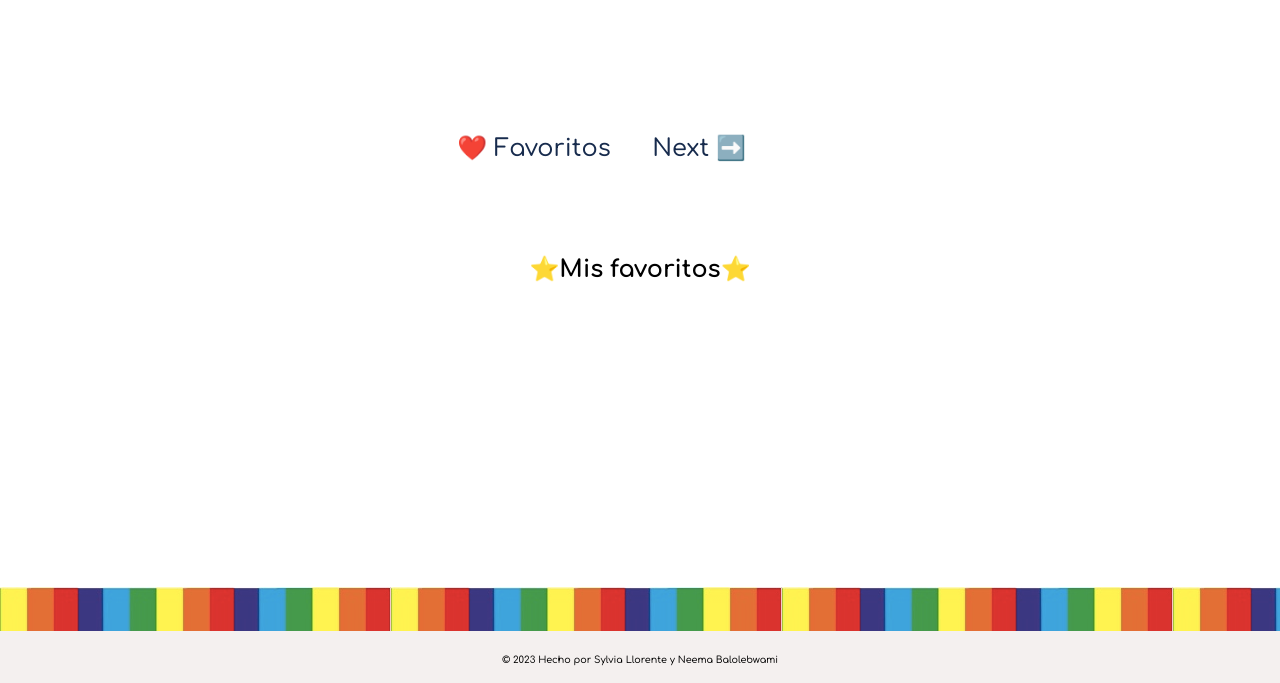
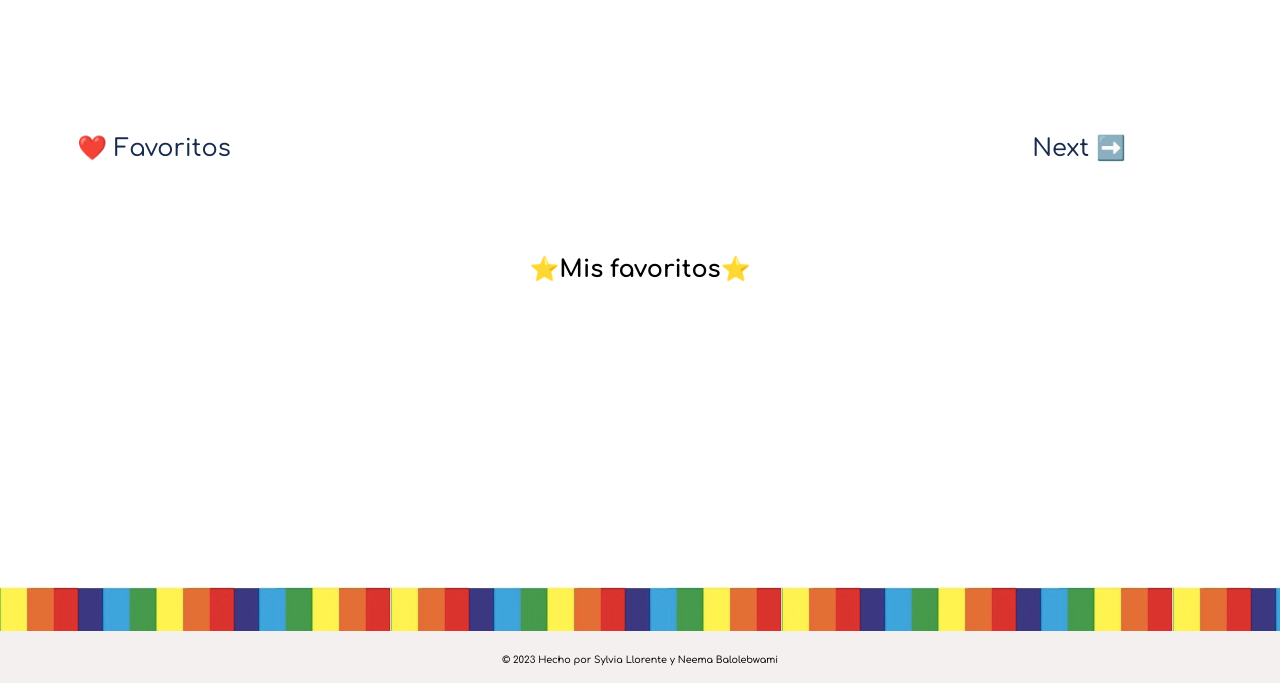
Before and after one commit to Sylviall81/factic, a website: page index.html in a window 1280 px wide. Shown: the part 835-1518 px from the top of the page. Drawn offline with Linux system fonts and the light colour scheme; no server answers.

Commit message:
creacion de id de next-button y favorites-button, alineacions de los botones en css

```diff
--- a/index.html
+++ b/index.html
@@ -41,8 +41,8 @@
             <h3 id="selected-useless-fact"></h3>
         </div>
         <div class="icon-container">
-            <button class="button" onclick="getMyFavorites()"> ❤️ Favoritos</button>
-            <button class="button" onclick="nextFact()"> Next ➡️ </button>
+            <button class="button" id="favorites-button" onclick="getMyFavorites()"> ❤️ Favoritos</button>
+            <button class="button" id="next-button" onclick="nextFact()"> Next ➡️ </button>
         </div>
         <section class="my-favorites-title-container">
             <h2 class="title-favorites">⭐Mis favoritos⭐</h2>
--- a/style.css
+++ b/style.css
@@ -82,7 +82,15 @@ margin-left: 1.5vw;
   width: 90vw;
   margin-top: 3vh;
   margin-left: 2vw;
-  margin-right: 12vw;
+  margin-right: 25vw;
+}
+
+#next-button {
+  margin-left: 55vh;
+}
+
+#favorites-button {
+  margin-right: 40vh;
 }
 
 .my-favorites-title-container {
```
